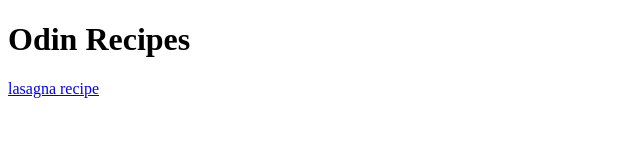
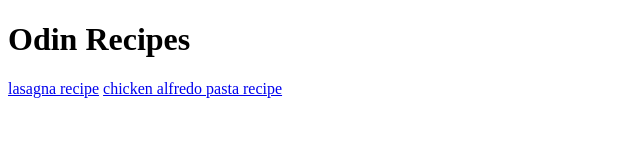
Before and after one commit to sagyshilo2009-art/odin-recipes, a plain HTML site: page index.html in a window 1280 px wide. Shown: the whole page, without its empty margins (0-640 px from the left). Drawn offline with Linux system fonts and the light colour scheme.

Commit message:
a main page update, added a link to the new recipe page

```diff
--- a/index.html
+++ b/index.html
@@ -8,6 +8,7 @@
 <body>
     <h1> Odin Recipes</h1>
     <a href="recipes/lasagna.html"> lasagna recipe</a>
+    <a href="recipes/chicken_alfredo_pasta.html">chicken alfredo pasta recipe</a>
 
 </body>
 </html>
```
